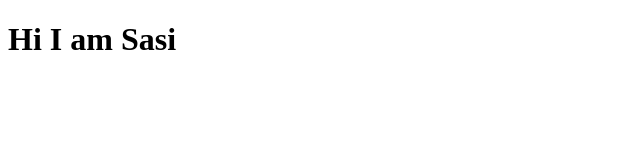
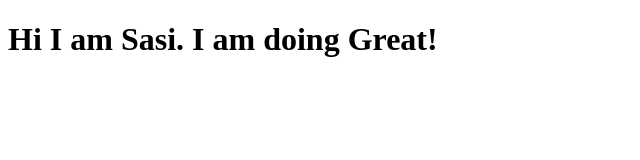
Before and after one commit to SASIDEVIvenaram/Coursera-Learning-HTML, a plain HTML site: page site/index.html in a window 1280 px wide. Shown: the whole page, without its empty margins (0-640 px from the left). Drawn offline with Linux system fonts and the light colour scheme.

Commit message:
Small addition to page content.

```diff
--- a/site/index.html
+++ b/site/index.html
@@ -6,6 +6,6 @@
 	<title>Hello Coursera!</title>
 </head>
 <body>
-<h1>Hi I am Sasi</h1>
+<h1>Hi I am Sasi. I am doing Great!</h1>
 </body>
 </html>
```
